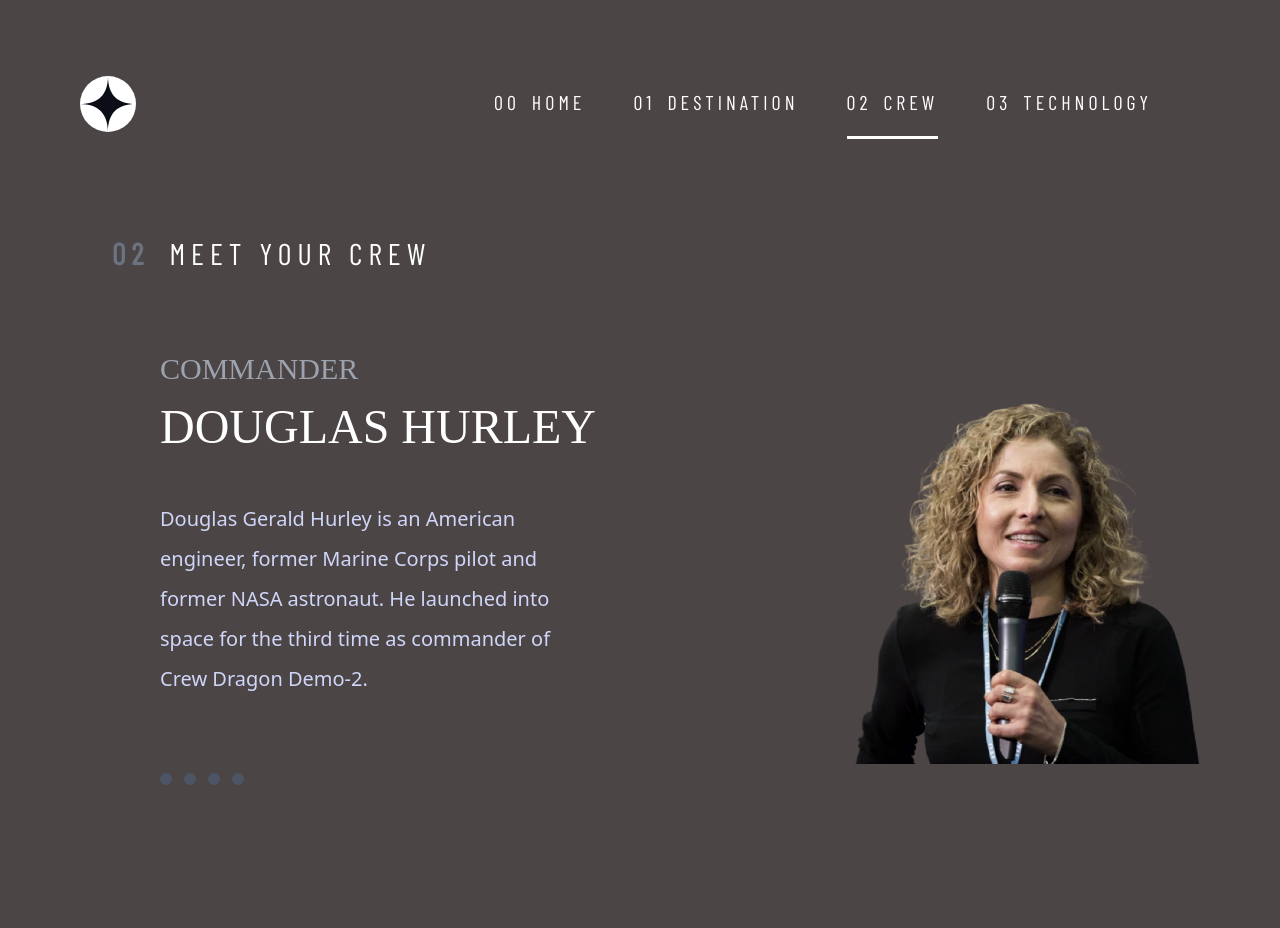
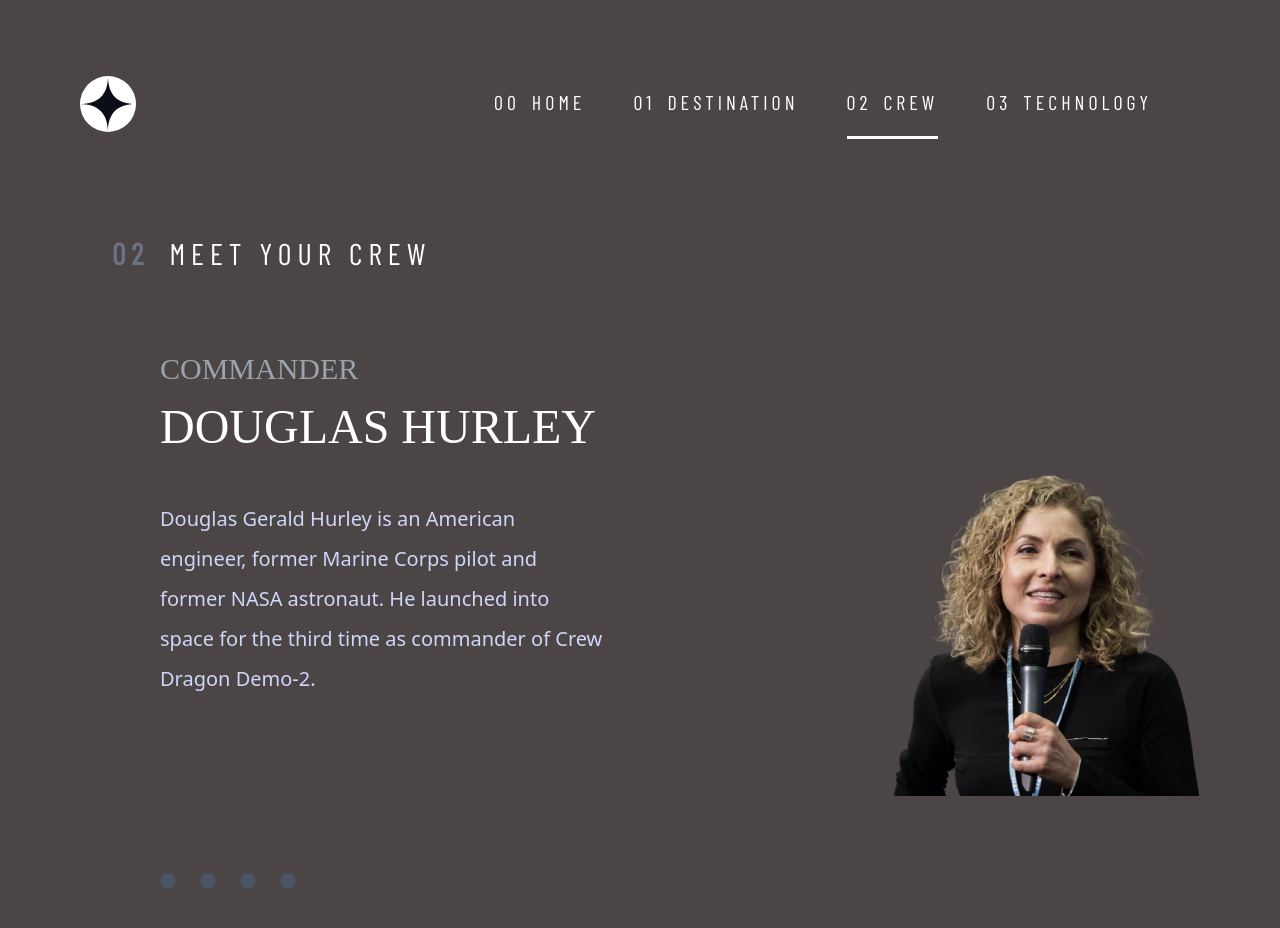
Before and after one commit to zainkazi/space-tourism-website-react, a React (Vite) app: page /crew in a window 1280 px wide. Shown: the top 928 px of the page. Before the commit the page ends 875 px from the top, so only its background shows below. Built offline with nearby package versions, Linux system fonts and the light colour scheme; a web font is replaced by a local one.

Commit message:
changed hover states in crew tab

```diff
--- a/src/App.jsx
+++ b/src/App.jsx
@@ -118,7 +118,7 @@ function App() {
             element={
               <Crew
                 image={crew2}
-                role="Mission Specialist"
+                role="MISSION SPECIALIST"
                 name="MARK SHUTTLEWORTH"
                 bio="Mark Richard Shuttleworth is the founder and CEO of Canonical, the company behind the Linux-based Ubuntu operating system. Shuttleworth became the first South African to travel to space as a space tourist."
               />
--- a/src/components/Crew/CrewNavbar.jsx
+++ b/src/components/Crew/CrewNavbar.jsx
@@ -1,46 +1,73 @@
-import React from "react";
+import React, { useState } from "react";
 import { NavLink } from "react-router-dom";
 
 const CrewNavbar = () => {
+  const [link1Active, setLink1Active] = useState("");
+  const [link2Active, setLink2Active] = useState("");
+  const [link3Active, setLink3Active] = useState("");
+  const [link4Active, setLink4Active] = useState("");
+
   return (
-    <div className="mb-6 space-x-3 lg:mt-5">
+    <div className="mb-6 space-x-6 lg:mt-5">
       <NavLink
         style={({ isActive }) => {
-          return isActive ? { backgroundColor: "white" } : {};
+          return isActive
+            ? setLink1Active("cursor-default bg-white")
+            : setLink1Active("hover:bg-gray-500");
         }}
-        className="transition-[border] duration-75"
         to="/crew/DouglasHurley"
       >
         <button
           type="button"
-          className="bg-gray-600 w-3 h-3 rounded-full"
+          className={`bg-gray-600 w-4 h-4 rounded-full tansition duration-300 ${link1Active}`}
           aria-current="false"
           aria-label="Slide 1"
           data-carousel-slide-to="0"
         ></button>
       </NavLink>
-      <NavLink to="/crew/MarkShuttleworth">
+      <NavLink
+        style={({ isActive }) => {
+          return isActive
+            ? setLink2Active("cursor-default bg-white")
+            : setLink2Active("hover:bg-gray-500");
+        }}
+        to="/crew/MarkShuttleworth"
+      >
         <button
           type="button"
-          className="bg-gray-600 w-3 h-3 rounded-full"
+          className={`bg-gray-600 w-4 h-4 rounded-full tansition duration-300 ${link2Active}`}
           aria-current="false"
           aria-label="Slide 2"
           data-carousel-slide-to="1"
         ></button>
       </NavLink>
-      <NavLink to="/crew/VictorGlover">
+      <NavLink
+        style={({ isActive }) => {
+          return isActive
+            ? setLink3Active("cursor-default bg-white")
+            : setLink3Active("hover:bg-gray-500");
+        }}
+        to="/crew/VictorGlover"
+      >
         <button
           type="button"
-          className="bg-gray-600 w-3 h-3 rounded-full"
+          className={`bg-gray-600 w-4 h-4 rounded-full tansition duration-300 ${link3Active}`}
           aria-current="false"
           aria-label="Slide 3"
           data-carousel-slide-to="2"
         ></button>
       </NavLink>
-      <NavLink to="/crew/AnoushehAnsari">
+      <NavLink
+        style={({ isActive }) => {
+          return isActive
+            ? setLink4Active("cursor-default bg-white")
+            : setLink4Active("hover:bg-gray-500");
+        }}
+        to="/crew/AnoushehAnsari"
+      >
         <button
           type="button"
-          className="bg-gray-600 w-3 h-3 rounded-full"
+          className={`bg-gray-600 w-4 h-4 rounded-full tansition duration-300 ${link4Active}`}
           aria-current="false"
           aria-label="Slide 3"
           data-carousel-slide-to="2"
--- a/src/components/Destinations/DestionationLink.jsx
+++ b/src/components/Destinations/DestionationLink.jsx
@@ -8,7 +8,7 @@ const DestinationLink = ({ name, path }) => {
         style={({ isActive }) => {
           return isActive ? { borderBottom: "3px solid white" } : {};
         }}
-        className="transition-[border] duration-75 hover:border-b-[3px] border-gray-500"
+        className="transition-[border] pb-2 duration-75 hover:border-b-[3px] border-gray-500"
         to={path}
       >
         {name}
--- a/src/components/Technology/TechnologyNavbar.jsx
+++ b/src/components/Technology/TechnologyNavbar.jsx
@@ -8,7 +8,7 @@ const TechnologyNavbar = () => {
         style={({ isActive }) => {
           return isActive ? { border: "3px solid black" } : {};
         }}
-        className="border-2 border-white text-center p-4 rounded-full h-[70px] w-[70px]"
+        className="border-2 border-gray-500 text-center p-4 rounded-full h-[70px] w-[70px]"
         to="/technology/LaunchVehicle"
       >
         <div>1</div>
--- a/src/pages/Crew.jsx
+++ b/src/pages/Crew.jsx
@@ -12,7 +12,7 @@ const Crew = ({ image, role, name, bio }) => {
 
       <div className="flex flex-col lg:flex-row-reverse justify-center items-center mb-16 space-y-12 lg:space-y-0 lg:px-20">
         {/* Image container */}
-        <div className="w-72 lg:w-[90%]">
+        <div className="w-72 lg:w-[850px]">
           <CrewImage source={image} />
         </div>
 
@@ -22,7 +22,7 @@ const Crew = ({ image, role, name, bio }) => {
           <CrewNavbar />
 
           {/* Crew details */}
-          <div>
+          <div className="lg:h-[500px]">
             <CrewInfo role={role} name={name} bio={bio} />
           </div>
         </div>
```
